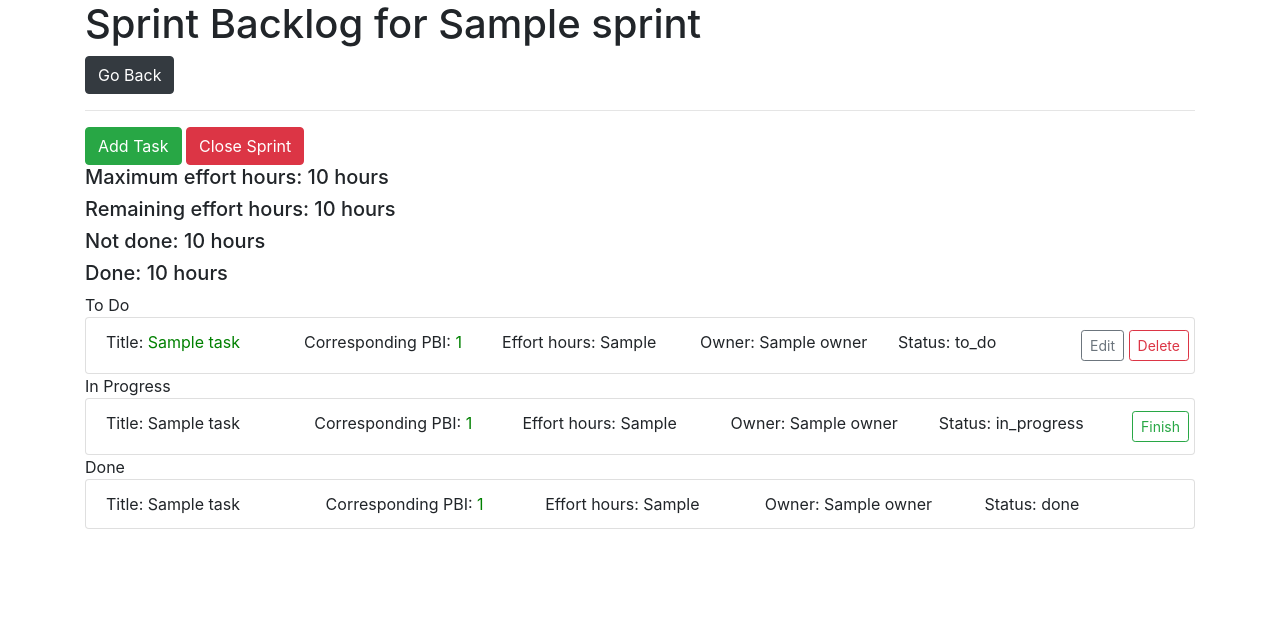
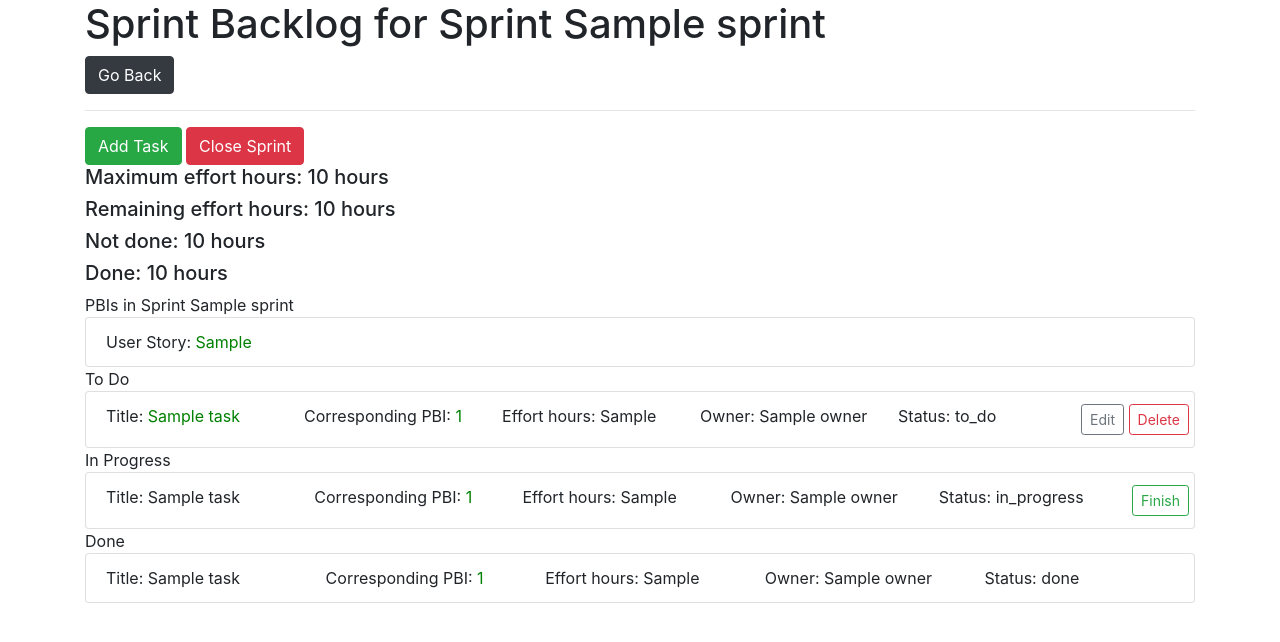
Before and after one commit to andythsu/COMP3297, a Django app: template wolfpack/templates/SprintBacklogDetail.html in a window 1280 px wide. Shown: the top 642 px of the page. Run offline with Django 3.2, Linux system fonts and the light colour scheme; the template is opened without the code that fills it: most values are stand-ins (such as "Sample title", 1, 10 or a date in 2020); some libraries are stand-ins or nearby versions.

Commit message:
View corr PBIs in each sprint backlog

```diff
--- a/wolfpack/SprintDetailViews.py
+++ b/wolfpack/SprintDetailViews.py
@@ -82,13 +82,16 @@ def index(request, proId, sprintId):
     tasks = SprintTaskDao.getTaskByStatus(sprintId, status=SprintTaskStatusEnum.TO_DO.value)
     tasks2 = SprintTaskDao.getTaskByStatus(sprintId, status=SprintTaskStatusEnum.IN_PROGRESS.value)
     tasks3 = SprintTaskDao.getTaskByStatus(sprintId, status=SprintTaskStatusEnum.DONE.value)
+    pbi = list(ProductBacklogItemDao.getPbiByStatus(projectId=proId, status=PbiStatusEnum.IN_PROGRESS.value))
 
     modifiedTask = []
     modifiedTask2 = []
     modifiedTask3 = []
+    modifiedPbi = []
 
     notfinish_cumu=0
     done_cumu=0
+
 
     for task in tasks:
         notfinish_cumu+=task.effortHours
@@ -116,7 +119,8 @@ def index(request, proId, sprintId):
         'tasks3': modifiedTask3,
         'notdone': notfinish_cumu,
         'done': done_cumu,
-        'remaining': remaining
+        'remaining': remaining,
+        'pbis': pbi
     }
     return render(request, 'SprintBacklogDetail.html', context)
 
--- a/wolfpack/templates/SprintBacklogDetail.html
+++ b/wolfpack/templates/SprintBacklogDetail.html
@@ -12,7 +12,7 @@
     <div class='container'>
 
 <header>
-      <h1>Sprint Backlog for {{sprint.name}}</h1>
+      <h1>Sprint Backlog for Sprint {{sprint.name}}</h1>
       <a class='btn btn-dark' href="{% url 'wolfpack:index_sprint' pro.id %}">Go Back</a>
       <hr>
 </header>
@@ -40,8 +40,22 @@
 <h5>Done: {{done}} hours</h5>
 
 <ul class='list-group'>
+	PBIs in Sprint {{sprint.name}}
+	{% for pbi in pbis %}
+	<li class='list-group-item'>
+		<div class="row">
+			<div class="col-sm">
+				User Story: <a href="{% url 'wolfpack:detail' pro.id pbi.id %}">{{pbi.userStory}}</a>
+			</div>
+		</div>
+    </li>
+    {% endfor %}
+</ul>
+
+
+<ul class='list-group'>
     To Do
-    {% for task in tasks %}
+	{% for task in tasks %}
     <li class='list-group-item'>
         <div class="row">
             <div class="col-sm">
```
